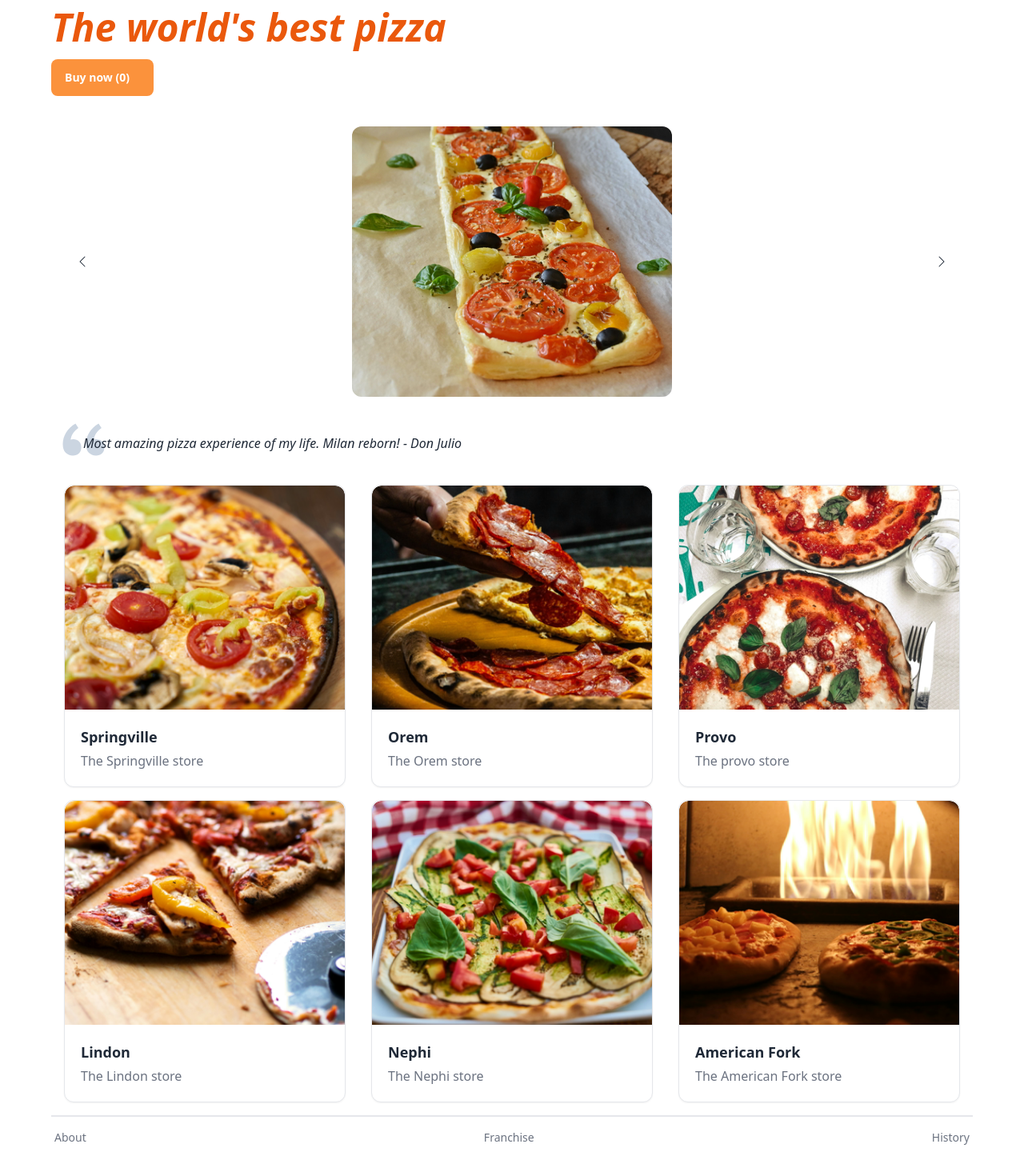
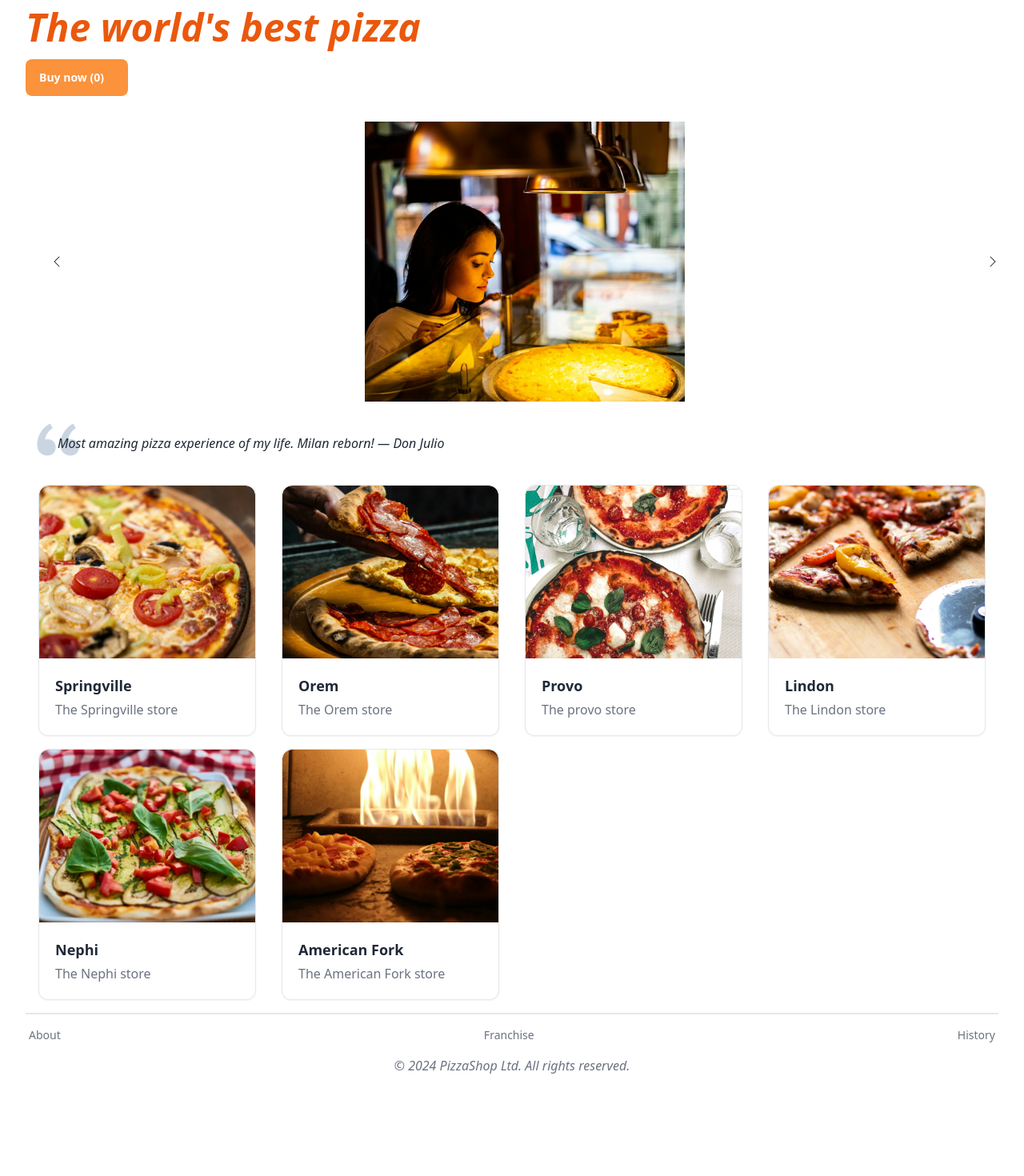
Before and after one commit to zacherikson/jwt-pizza, a React (Vite) app: page / in a window 1280 px wide. Shown: the part 186-1656 px from the top of the page at 80% size. After the commit the page ends 1594 px from the top, so only its background shows below. Built offline with nearby package versions, Linux system fonts and the light colour scheme; a web font is replaced by a local one.

Commit message:
refactor(app) into components

```diff
--- a/src/app.jsx
+++ b/src/app.jsx
@@ -3,6 +3,7 @@ import { useEffect, useState } from 'react';
 import { useLocation } from 'react-router-dom';
 import Card from './components/card';
 import Carousel from './components/carousel/carousel';
+import Quote from './components/quote';
 import 'preline/preline';
 
 export default function App() {
@@ -194,7 +195,7 @@ export default function App() {
             Application
           </li>
         </ol>
-        <div className='container my-4 p-8 rounded-md'>
+        <div className='container my-4 py-8 rounded-md'>
           <div className='flex flex-col justify-between'>
             <p className='text-5xl font-extrabold text-orange-600 italic'>
               The world's best pizza
@@ -208,43 +209,14 @@ export default function App() {
             </button>
           </div>
 
-          <Carousel
-            slides={[
-              'pizza7.png',
-              'pizza8.png',
-              'pizza9.png',
-              'pizza10.png',
-              'pizza11.png',
-            ]}
+          <Carousel slides={['pizza10.png', 'pizza9.png', 'pizza11.png']} />
+
+          <Quote
+            quote='Most amazing pizza experience of my life. Milan reborn!'
+            author='Don Julio'
           />
 
-          <blockquote className='relative m-10'>
-            <svg
-              className='absolute -top-6 -start-8 size-16 text-slate-300 dark:text-gray-700'
-              width='16'
-              height='16'
-              viewBox='0 0 16 16'
-              fill='none'
-              xmlns='http://www.w3.org/2000/svg'
-              aria-hidden='true'
-            >
-              <path
-                d='M7.39762 10.3C7.39762 11.0733 7.14888 11.7 6.6514 12.18C6.15392 12.6333 5.52552 12.86 4.76621 12.86C3.84979 12.86 3.09047 12.5533 2.48825 11.94C1.91222 11.3266 1.62421 10.4467 1.62421 9.29999C1.62421 8.07332 1.96459 6.87332 2.64535 5.69999C3.35231 4.49999 4.33418 3.55332 5.59098 2.85999L6.4943 4.25999C5.81354 4.73999 5.26369 5.27332 4.84476 5.85999C4.45201 6.44666 4.19017 7.12666 4.05926 7.89999C4.29491 7.79332 4.56983 7.73999 4.88403 7.73999C5.61716 7.73999 6.21938 7.97999 6.69067 8.45999C7.16197 8.93999 7.39762 9.55333 7.39762 10.3ZM14.6242 10.3C14.6242 11.0733 14.3755 11.7 13.878 12.18C13.3805 12.6333 12.7521 12.86 11.9928 12.86C11.0764 12.86 10.3171 12.5533 9.71484 11.94C9.13881 11.3266 8.85079 10.4467 8.85079 9.29999C8.85079 8.07332 9.19117 6.87332 9.87194 5.69999C10.5789 4.49999 11.5608 3.55332 12.8176 2.85999L13.7209 4.25999C13.0401 4.73999 12.4903 5.27332 12.0713 5.85999C11.6786 6.44666 11.4168 7.12666 11.2858 7.89999C11.5215 7.79332 11.7964 7.73999 12.1106 7.73999C12.8437 7.73999 13.446 7.97999 13.9173 8.45999C14.3886 8.93999 14.6242 9.55333 14.6242 10.3Z'
-                fill='currentColor'
-              ></path>
-            </svg>
-
-            <div className='relative z-10'>
-              <p className='text-gray-800 dark:text-white'>
-                <em>
-                  Most amazing pizza experience of my life. Milan reborn! - Don
-                  Julio
-                </em>
-              </p>
-            </div>
-          </blockquote>
-
-          <div className='m-4 grid gap-x-8 gap-y-4 grid-cols-3'>
+          <div className='m-4 grid gap-x-8 gap-y-4 sm:gird-cols-1 md:grid-cols-2 lg:grid-cols-4 xlg:grid-cols-5'>
             <Card
               title='Springville'
               description='The Springville store'
@@ -299,6 +271,9 @@ export default function App() {
                 History
               </a>
             </nav>
+            <p className='text-center italic text-gray-500'>
+              © 2024 PizzaShop Ltd. All rights reserved.
+            </p>
           </div>
         </div>
       </main>
--- a/src/components/card.jsx
+++ b/src/components/card.jsx
@@ -2,6 +2,7 @@ import React from 'react';
 
 export default function Card({ title, description, image }) {
   return (
+    <div className='min-w-32 max-w-80'>
       <a
         className='flex flex-col group bg-white border shadow-sm rounded-xl overflow-hidden hover:shadow-lg transition dark:bg-slate-900 dark:border-gray-700 dark:shadow-slate-700/[.7]'
         href='#'
@@ -20,5 +21,6 @@ export default function Card({ title, description, image }) {
           <p className='mt-1 text-gray-500 dark:text-gray-400'>{description}</p>
         </div>
       </a>
+    </div>
   );
 }
--- a/src/components/carousel/carousel.jsx
+++ b/src/components/carousel/carousel.jsx
@@ -5,9 +5,9 @@ export default function Carousel({ slides }) {
   return (
     <div
       data-hs-carousel='{"loadingClasses": "opacity-0","isAutoPlay": true}'
-      className='relative m-4'
+      className='relative m-4 min-w-[100%]'
     >
-      <div className='hs-carousel relative overflow-hidden w-full min-h-[350px] bg-white rounded-lg'>
+      <div className='hs-carousel relative overflow-hidden w-full min-w-[100%] min-h-[350px] bg-white rounded-lg'>
         <div className='hs-carousel-body absolute top-0 bottom-0 start-0 flex flex-nowrap transition-transform duration-700 opacity-0'>
           {slides.map((slide, index) => (
             <Slide key={index} image={slide} />
--- /dev/null
+++ b/src/components/quote.jsx
@@ -0,0 +1,30 @@
+import React from 'react';
+
+export default function Quote({ quote, author }) {
+  return (
+    <blockquote className='relative m-10'>
+      <svg
+        className='absolute -top-6 -start-8 size-16 text-slate-300 dark:text-gray-700'
+        width='16'
+        height='16'
+        viewBox='0 0 16 16'
+        fill='none'
+        xmlns='http://www.w3.org/2000/svg'
+        aria-hidden='true'
+      >
+        <path
+          d='M7.39762 10.3C7.39762 11.0733 7.14888 11.7 6.6514 12.18C6.15392 12.6333 5.52552 12.86 4.76621 12.86C3.84979 12.86 3.09047 12.5533 2.48825 11.94C1.91222 11.3266 1.62421 10.4467 1.62421 9.29999C1.62421 8.07332 1.96459 6.87332 2.64535 5.69999C3.35231 4.49999 4.33418 3.55332 5.59098 2.85999L6.4943 4.25999C5.81354 4.73999 5.26369 5.27332 4.84476 5.85999C4.45201 6.44666 4.19017 7.12666 4.05926 7.89999C4.29491 7.79332 4.56983 7.73999 4.88403 7.73999C5.61716 7.73999 6.21938 7.97999 6.69067 8.45999C7.16197 8.93999 7.39762 9.55333 7.39762 10.3ZM14.6242 10.3C14.6242 11.0733 14.3755 11.7 13.878 12.18C13.3805 12.6333 12.7521 12.86 11.9928 12.86C11.0764 12.86 10.3171 12.5533 9.71484 11.94C9.13881 11.3266 8.85079 10.4467 8.85079 9.29999C8.85079 8.07332 9.19117 6.87332 9.87194 5.69999C10.5789 4.49999 11.5608 3.55332 12.8176 2.85999L13.7209 4.25999C13.0401 4.73999 12.4903 5.27332 12.0713 5.85999C11.6786 6.44666 11.4168 7.12666 11.2858 7.89999C11.5215 7.79332 11.7964 7.73999 12.1106 7.73999C12.8437 7.73999 13.446 7.97999 13.9173 8.45999C14.3886 8.93999 14.6242 9.55333 14.6242 10.3Z'
+          fill='currentColor'
+        ></path>
+      </svg>
+
+      <div className='relative z-10'>
+        <p className='text-gray-800 dark:text-white'>
+          <em>
+            {quote} — {author}
+          </em>
+        </p>
+      </div>
+    </blockquote>
+  );
+}
```
Lines whose indentation alone changed are shown as unchanged.
